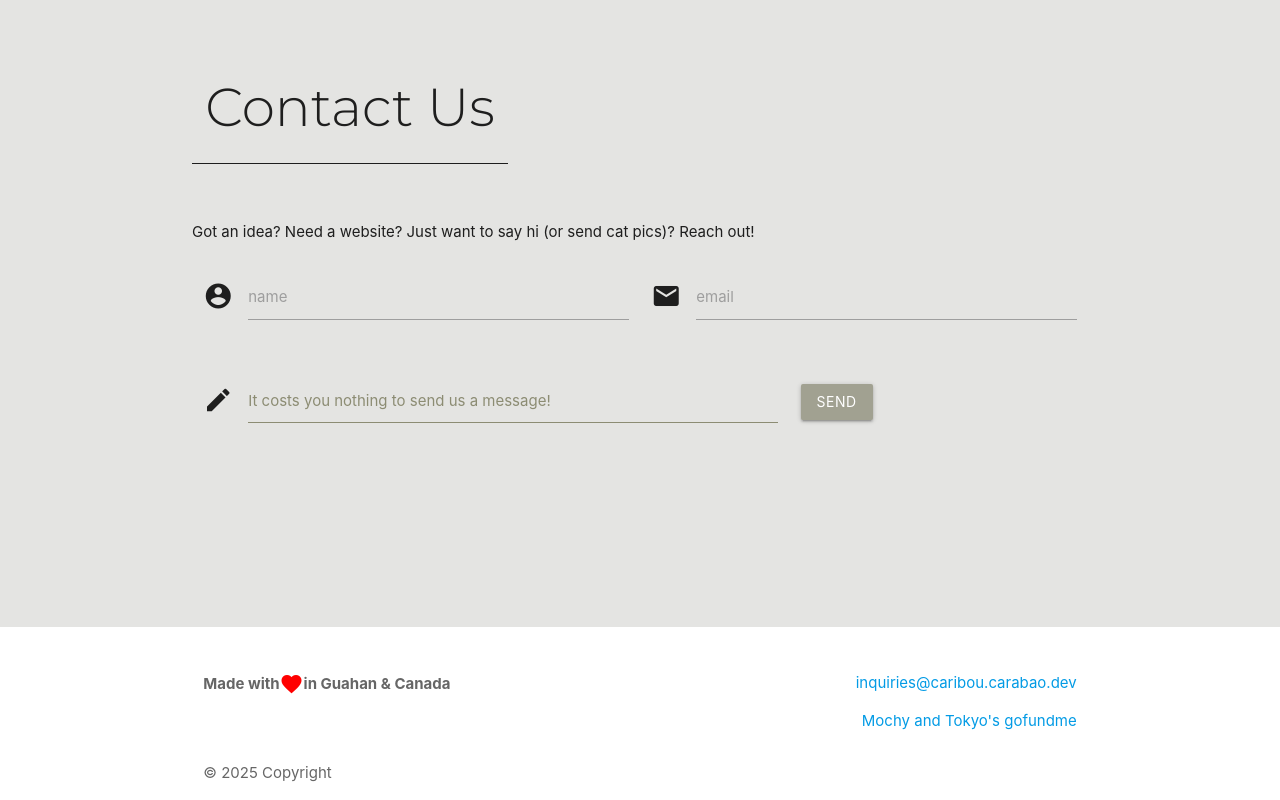
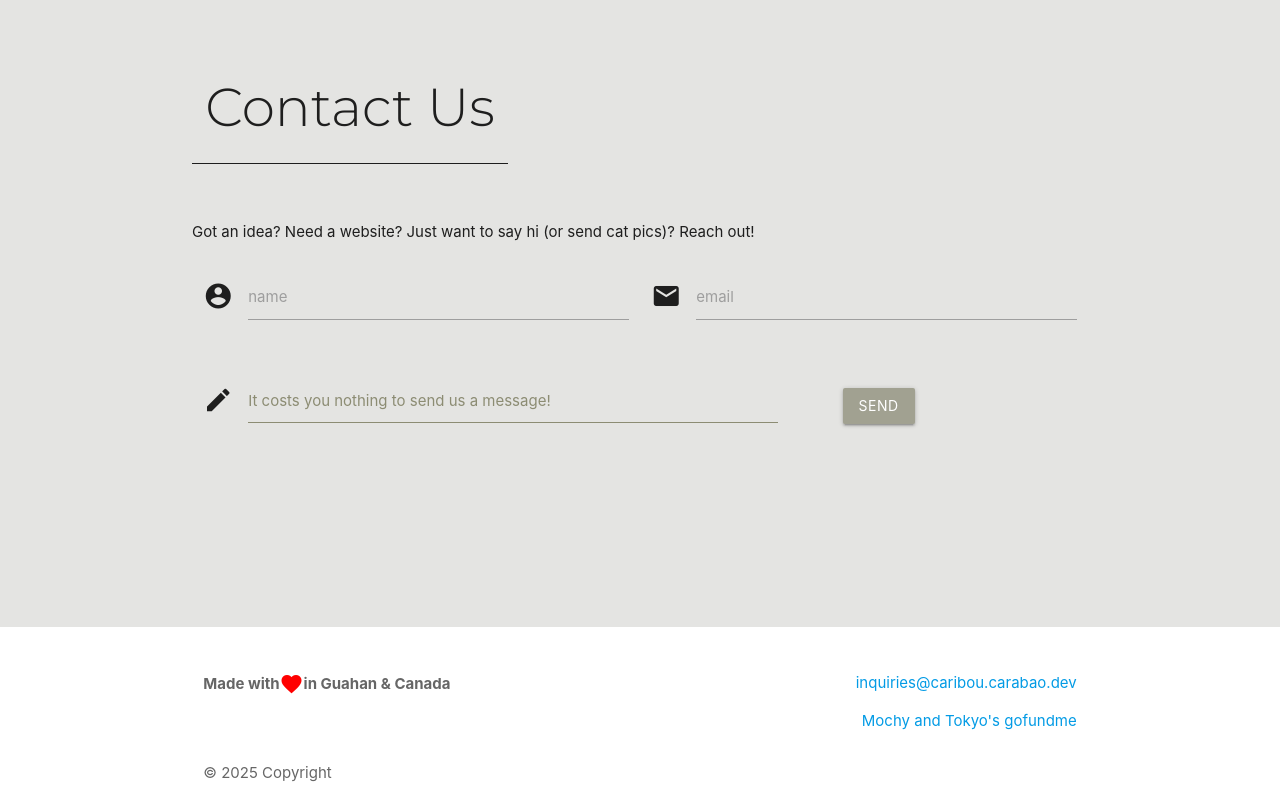
Before and after one commit to Caribou-Carabao/company-page, a plain HTML site: page index.html in a window 1280 px wide. Shown: the part 1605-2405 px from the top of the page. Drawn offline with nearby package versions, Linux system fonts and the light colour scheme; a script that the page names is missing.

Commit message:
modify Send-Button for spacing and offset for mobile; everything's mobile-responsive in this feature;

```diff
--- a/index.html
+++ b/index.html
@@ -278,6 +278,11 @@
         input[type="text"]:not(.browser-default):focus:not([readonly]) + label {
             color: #000;
         }
+        @media screen and (min-width: 600px) {
+            #modify-submit-button-1 {
+                margin: 0 auto 0 3em;
+            }
+        }
     </style>
     <link href="https://fonts.googleapis.com/icon?family=Material+fIcons" rel="stylesheet">
 </head>
@@ -415,8 +420,8 @@
                                     <textarea id="icon_prefix2" class="materialize-textarea"></textarea>
                                     <label for="icon_prefix2">It costs you nothing to send us a message!</label>
                                 </div>
-                                <div class="col m4 s12 romels-button-alignment">
-                                    <a class="waves-effect waves-light btn" id="romels-submit-button">send</a>
+                                <div class="col m3 s12 romels-button-alignment">
+                                    <a class="waves-effect waves-light btn" id="modify-submit-button-1" id="romels-submit-button">send</a>
                                 </div>
                             </div>
                         </form>
```
